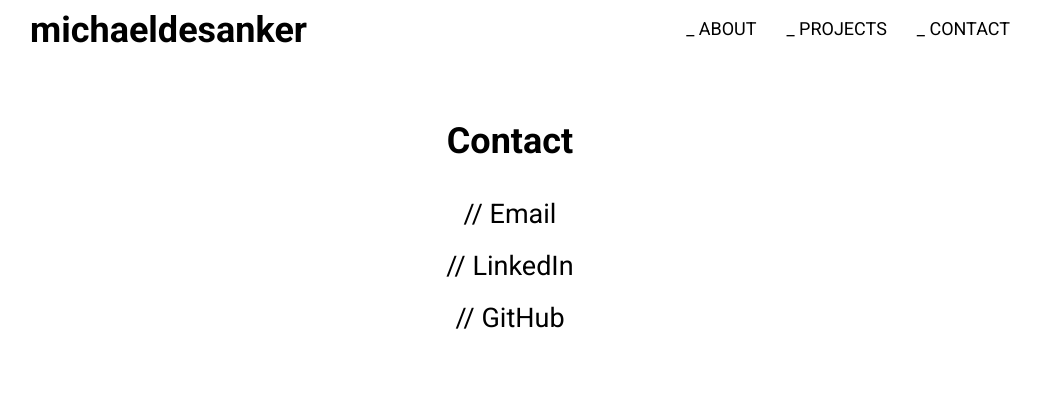
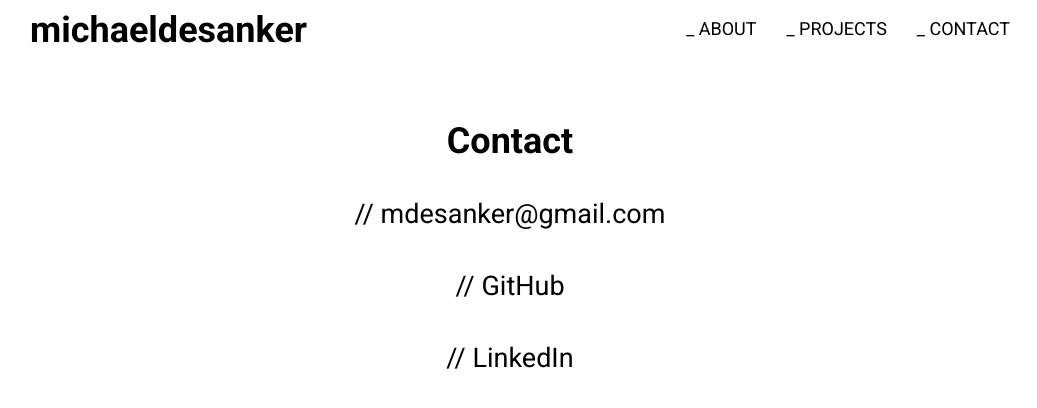
Before and after one commit to mdesanker/portfolio, a React (Create React App) app: page /contact in a window 1280 px wide. Shown: the top 408 px of the page, without its empty margins (130-1167 px from the left). Built offline with nearby package versions, Linux system fonts and the light colour scheme.

Commit message:
Add hover effects

```diff
--- a/src/components/views/contact/Contact.tsx
+++ b/src/components/views/contact/Contact.tsx
@@ -1,9 +1,19 @@
 import styled from "styled-components";
-import { Fragment } from "react";
+import { Fragment, useState } from "react";
 import Nav from "../../elements/nav/Nav";
 import Wrapper from "../../elements/Wrapper";
 
 const Contact = () => {
+  const [email, setEmail] = useState("// mdesanker@gmail.com");
+
+  const mouseOverHandler = () => {
+    setEmail("Copy to clipboard");
+  };
+
+  const mouseOutHandler = () => {
+    setEmail("// mdesanker@gmail.com");
+  };
+
   return (
     <Fragment>
       <Nav />
@@ -11,20 +21,22 @@ const Contact = () => {
         <h1>Contact</h1>
 
         <LinkContainer>
-          <Email>&#47;&#47; Email</Email>
+          <Email onMouseOver={mouseOverHandler} onMouseOut={mouseOutHandler}>
+            {email}
+          </Email>
+          <StyledLink
+            href="https://github.com/mdesanker"
+            target="_blank"
+            rel="noopener noreferrer"
+          >
+            &#47;&#47; GitHub
+          </StyledLink>
           <StyledLink
             href="https://www.linkedin.com/in/michaeldesanker/"
             target="_blank"
             rel="noopener noreferrer"
           >
             &#47;&#47; LinkedIn
-          </StyledLink>
-          <StyledLink
-            href="https://github.com/mdesanker"
-            target="_blank"
-            rel="noopener noreferrer"
-          >
-            &#47;&#47; GitHub
           </StyledLink>
         </LinkContainer>
       </Wrapper>
@@ -36,18 +48,29 @@ const LinkContainer = styled.div`
   display: flex;
   flex-direction: column;
   align-items: center;
-  gap: 20px;
+  gap: 40px;
   padding-top: 2rem;
 `;
 
 const Email = styled.p`
   font-size: 1.5rem;
+  cursor: pointer;
+  // transition: color 100ms ease;
+
+  &:hover {
+    color: gray;
+  }
 `;
 
 const StyledLink = styled.a`
   font-size: 1.5rem;
   color: black;
   text-decoration: none;
+  // transition: color 100ms ease;
+
+  &:hover {
+    color: gray;
+  }
 `;
 
 export default Contact;
```
